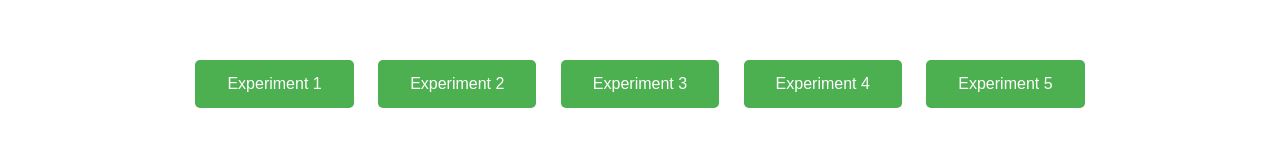
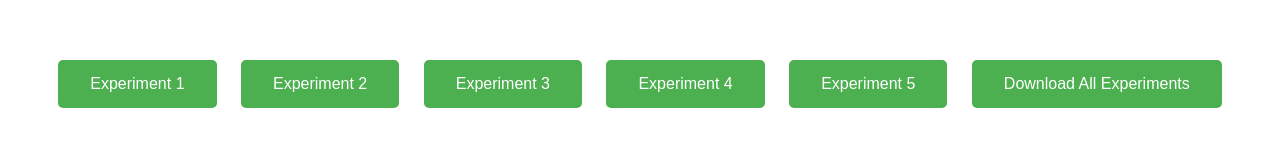
Before and after one commit to Tushar292004/devops, a plain HTML site: page index.html in a window 1280 px wide. Drawn offline with Linux system fonts and the light colour scheme.

Commit message:
DevOpsLab

```diff
--- a/index.html
+++ b/index.html
@@ -38,6 +38,7 @@
         <button class="button" onclick="location.href='Exp3.html'">Experiment 3</button>
         <button class="button" onclick="location.href='Exp4.html'">Experiment 4</button>
         <button class="button" onclick="location.href='Exp5.html'">Experiment 5</button>
+        <a href="AllLabExp.pdf" download class="button">Download All Experiments</a>
     </div>
 </body>
 </html>
```
Also changed, not shown: 1 other file.
